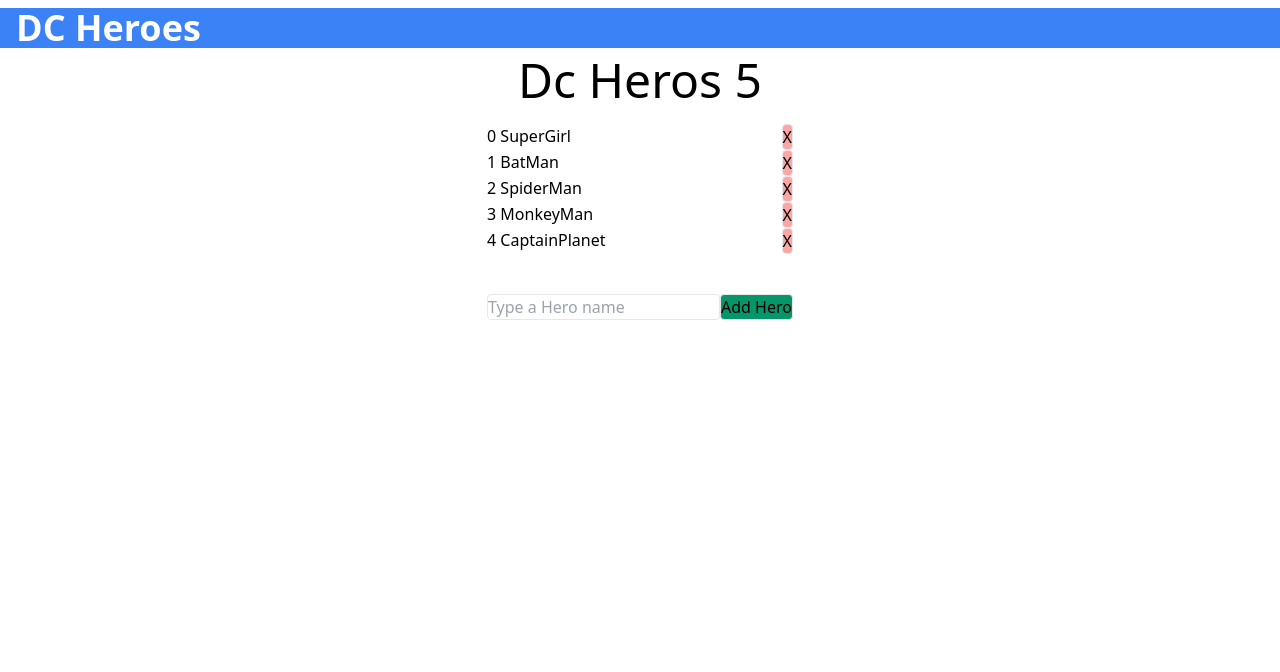
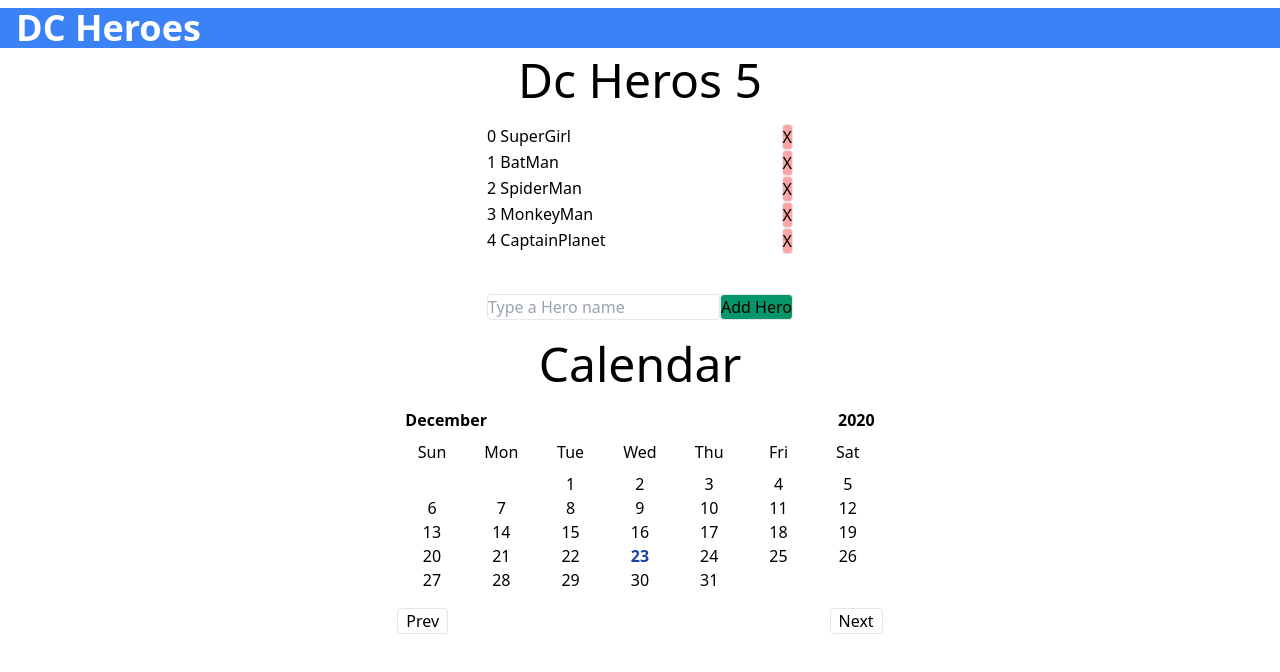
Before and after one commit to abhijitmabhi/VueJsTutorial, a Vue app: page / in a window 1280 px wide. Shown: the top 672 px of the page. Built offline with nearby package versions, Linux system fonts and the light colour scheme.

Commit message:
Vue Calendar

```diff
--- a/src/App.vue
+++ b/src/App.vue
@@ -3,16 +3,22 @@
 <div class="w-full flex">
   <DcHeroes/>
 </div>
+<div class="w-full flex">
+  <Calendar/>
+</div>
+
 </template>
 
 <script>
 import AppHeader from "./components/AppHeader";
 import DcHeroes from "./components/DcHeroes";
+import Calendar from "./components/Calendar";
 
 export default {
   components: {
     AppHeader,
-    DcHeroes
+    DcHeroes,
+    Calendar
   },
 
 }
--- /dev/null
+++ b/src/components/Calendar.vue
@@ -0,0 +1,83 @@
+<template>
+<div class="m-auto">
+  <h1 class="text-5xl my-5 text-center">Calendar</h1>
+   <section class="mx-2 flex justify-between">
+      <h2 class="font-bold">{{currentMonthName}}</h2>
+      <h2 class="font-bold">{{currentYear}}</h2>
+  </section>
+  <section class="flex my-2">
+      <p class="text-center" style="width:14.28%" v-for="day in days" :key="day">{{day}}</p>
+  </section>
+   <section class="flex flex-wrap">
+        <p class="text-center" style="width:14.28%" v-for="num in startDay()" :key="num"></p>
+        <p class="text-center" style="width:14.28%" v-for="num in daysInMonth()" :key="num" :class="currentDateClass(num)">{{num}}</p>
+  </section>
+  <section class="flex justify-between my-4">
+      <button class="px-2 border rounded" @click="prev()">Prev</button>
+      <button class="px-2 border rounded" @click="next()">Next</button>
+  </section>
+</div>
+</template>
+
+<script>
+export default {
+    data(){
+        return {
+            currentDate: new Date().getUTCDate(),
+            currentMonth: new Date().getMonth(),
+            currentYear: new Date().getFullYear(),
+            days: ["Sun", "Mon", "Tue", "Wed", "Thu", "Fri", "Sat"]
+        }
+    },
+
+    methods: {
+        daysInMonth(){
+            return new Date(this.currentYear,this.currentMonth + 1,0).getDate();
+        },
+
+        startDay(){
+            return new Date(this.currentYear, this.currentMonth, 1).getDay();
+        },
+
+        next(){
+            if(this.currentMonth === 11){
+                this.currentMonth = 0;
+                this.currentYear++;
+            }
+            else {
+
+                return this.currentMonth++;
+            }
+        },
+
+        prev(){
+            if(this.currentMonth === 0){
+                this.currentMonth = 11;
+                this.currentYear--;
+            }
+            else{
+
+                return this.currentMonth--;
+            }
+        },
+
+        currentDateClass(num){
+            const calendarFullDate = new Date(this.currentYear, this.currentMonth, num).toDateString();
+            const currentFullDate = new Date().toDateString();
+
+            return calendarFullDate === currentFullDate ? 'text-blue-800 font-bold' : '';
+        }
+
+    },
+
+    computed: {
+        currentMonthName(){
+            return new Date(this.currentYear, this.currentMonth).toLocaleString("default",{month:"long"});
+        }
+    }
+}
+</script>
+
+<style>
+
+</style>
```
